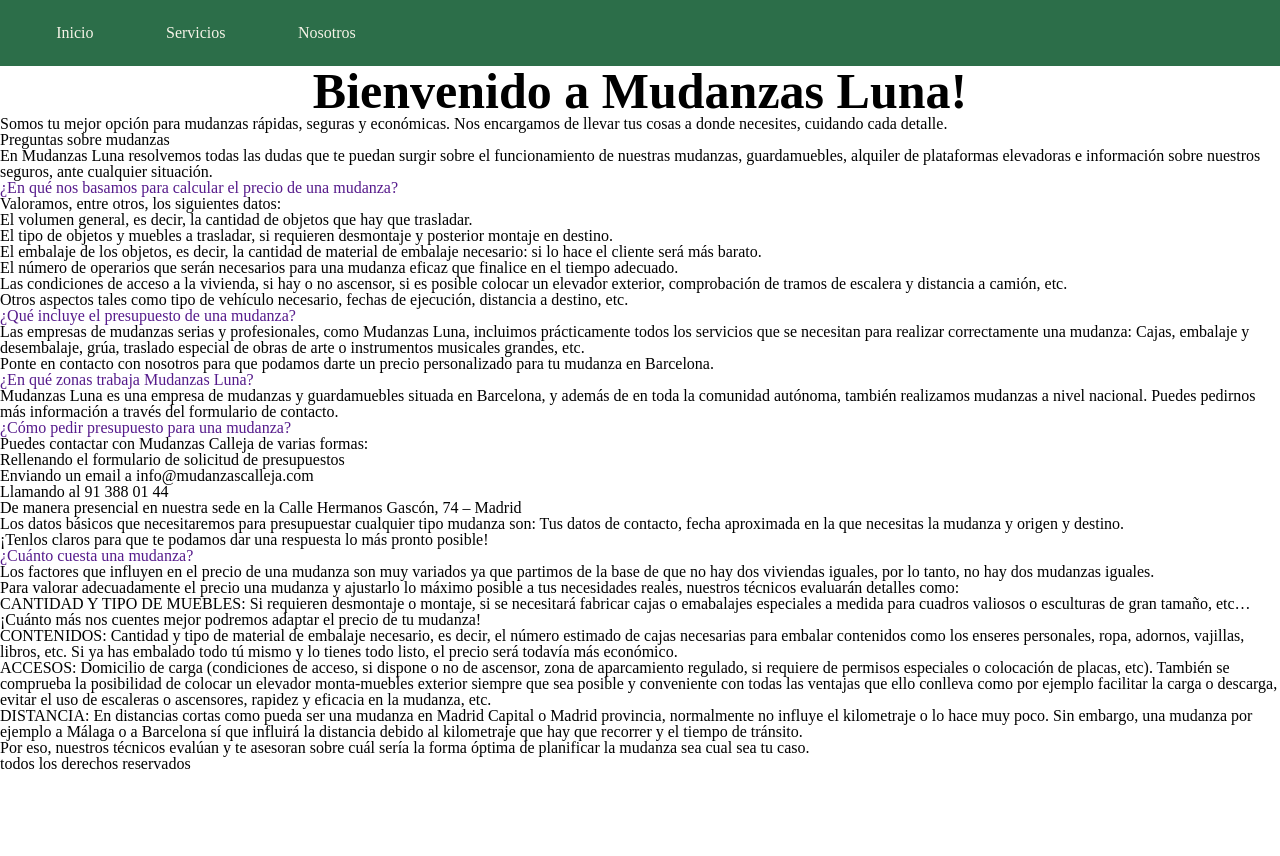
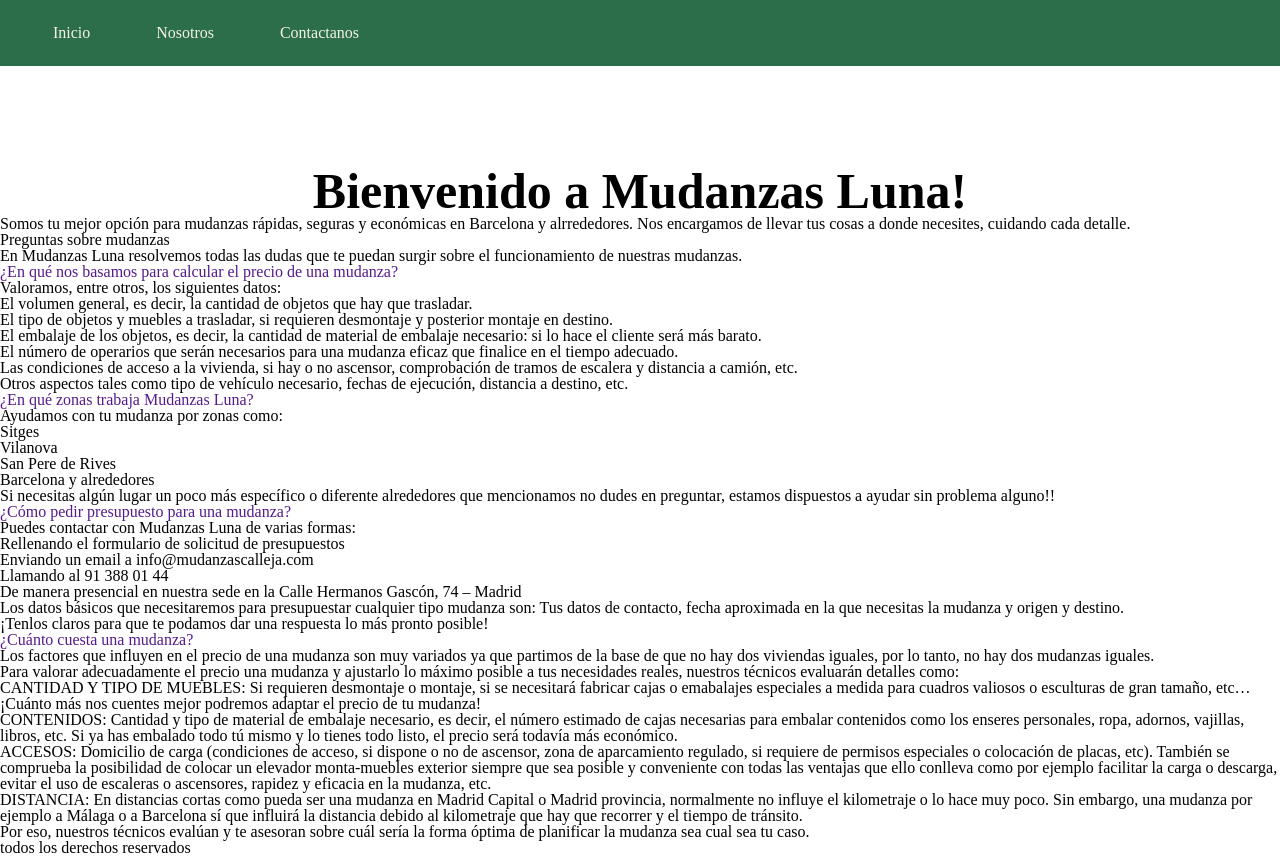
Before and after one commit to AdrianGF3/MudanzaLuna, a PHP site: page /apartados/nosotros.php in a window 1280 px wide. Before the commit the page ends 769 px from the top, so only its background shows below. Run offline with PHP 8.4, Linux system fonts and the light colour scheme.

Commit message:
se agregó nuevo contenido

```diff
--- a/apartados/nosotros.php
+++ b/apartados/nosotros.php
@@ -4,7 +4,7 @@
 <head>
     <meta charset="UTF-8">
     <meta name="viewport" content="width=device-width, initial-scale=1.0">
-    <title>nosotros</title>
+    <title>Nosotros</title>
     <link rel="stylesheet" href="../css/reset.css">
     <link rel="stylesheet" href="../css/main.css">
 </head>
@@ -14,8 +14,8 @@
         <nav>
             <ul>
                 <li><a href="" class="navMenu">Inicio</a></li>
-                <li><a href="" class="navMenu">Servicios</a></li>
                 <li><a href="" class="navMenu">Nosotros</a></li>
+                <li><a href="" class="navMenu">Contactanos</a></li>
             </ul>
         </nav>
     </header>
@@ -23,7 +23,7 @@
         <section id="inicio">
             <div class="containerTitulo">
                 <h2>Bienvenido a Mudanzas Luna!</h2>
-                <p>Somos tu mejor opción para mudanzas rápidas, seguras y económicas. Nos encargamos de llevar tus cosas a donde necesites, cuidando cada detalle.</p>
+                <p>Somos tu mejor opción para mudanzas rápidas, seguras y económicas en Barcelona y alrrededores. Nos encargamos de llevar tus cosas a donde necesites, cuidando cada detalle.</p>
             </div>
         </section>
         <section class="FAQ1">
@@ -31,7 +31,7 @@
                 <h1>Preguntas sobre mudanzas</h1>
             </div>
             <div class="PreguntaBloqueTexto">
-                <p>En Mudanzas Luna resolvemos todas las dudas que te puedan surgir sobre el funcionamiento de nuestras mudanzas, guardamuebles, alquiler de plataformas elevadoras e información sobre nuestros seguros, ante cualquier situación.</p>
+                <p>En Mudanzas Luna resolvemos todas las dudas que te puedan surgir sobre el funcionamiento de nuestras mudanzas.</p>
             </div>
         </section>
         <section class="FAQ2">
@@ -46,18 +46,9 @@
                         <li>El <strong>tipo de objetos y muebles a trasladar</strong>, si requieren desmontaje y posterior montaje en destino.</li>
                         <li>El <strong>embalaje de los objetos</strong>, es decir, la cantidad de material de embalaje necesario: si lo hace el cliente será más barato.</li>
                         <li>El <strong>número de operarios</strong> que serán necesarios para una mudanza eficaz que finalice en el tiempo adecuado.</li>
-                        <li>Las <strong>condiciones de acceso a la vivienda</strong>, si hay o no ascensor, si es posible colocar un elevador exterior, comprobación de tramos de escalera y distancia a camión, etc.</li>
+                        <li>Las <strong>condiciones de acceso a la vivienda</strong>, si hay o no ascensor, comprobación de tramos de escalera y distancia a camión, etc.</li>
                         <li><strong>Otros aspectos</strong> tales como tipo de vehículo necesario, fechas de ejecución, distancia a destino, etc.</li>
                     </ul>
-                </div>
-            </article>
-            <article class="DesplegablePregunta">
-                <a href="" id="TituloPregunta">
-                    <h3>¿Qué incluye el presupuesto de una mudanza?</h3>
-                </a>
-                <div class="DesplegadoFAQ">
-                    <p>Las empresas de mudanzas serias y profesionales, como Mudanzas Luna, incluimos prácticamente todos los servicios que se necesitan para realizar correctamente una mudanza: Cajas, embalaje y desembalaje, grúa, traslado especial de obras de arte o instrumentos musicales grandes, etc.</p>
-                    <p>Ponte en contacto con nosotros para que podamos darte un precio personalizado para tu mudanza en Barcelona. </p>
                 </div>
             </article>
             <article class="DesplegablePregunta">
@@ -65,7 +56,14 @@
                     <h3>¿En qué zonas trabaja Mudanzas Luna?</h3>
                 </a>
                 <div class="DesplegadoFAQ">
-                    <p>Mudanzas Luna es una empresa de mudanzas y guardamuebles situada en Barcelona, y además de en toda la comunidad autónoma, también realizamos mudanzas a nivel nacional. Puedes pedirnos más información a través del formulario de contacto. </p>
+                    <p>Ayudamos con tu mudanza por zonas como:</p>
+                    <ul>
+                        <li>Sitges</li>
+                        <li>Vilanova</li>
+                        <li>San Pere de Rives</li>
+                        <li>Barcelona y alrededores</li>
+                    </ul>
+                    <p>Si necesitas algún lugar un poco más específico o diferente alrededores que mencionamos no dudes en preguntar, estamos dispuestos a ayudar sin problema alguno!!</p>
                 </div>
             </article>
             <article class="DesplegablePregunta">
@@ -73,7 +71,7 @@
                     <h3>¿Cómo pedir presupuesto para una mudanza?</h3>
                 </a>
                 <div class="DesplegadoFAQ">
-                    <p>Puedes contactar con Mudanzas Calleja de varias formas:
+                    <p>Puedes contactar con Mudanzas Luna de varias formas:
                     <ul>
                         <li>Rellenando el formulario de solicitud de presupuestos</li>
                         <li>Enviando un email a info@mudanzascalleja.com</li>
--- a/css/main.css
+++ b/css/main.css
@@ -59,9 +59,32 @@ header nav ul li a:hover {
 }
 
 /*Titulo*/
-.containerTitulo h2 {
+#inicio .containerTitulo h2 {
     text-align: center;
     font-size: 50px;
     font-weight: bold;
     color: rgb(0, 0, 0);
 }
+
+#TituloPregunta a h3 {
+    font-size: 15px;
+    display:none;
+    position:absolute;
+    top:100%;
+    left:0;
+    background:#eee;
+    padding:0;
+}
+
+.DesplegadoFAQ p ul li:hover > ul {
+    display:block;
+}
+
+main{
+    padding-top: 100px;
+    width: 100%;
+    height: 100%;
+    text-align: left;
+    justify-content: center;
+    box-sizing: border-box;
+}
--- a/index.php
+++ b/index.php
@@ -21,8 +21,8 @@
         <nav>
             <ul>
                 <li><a href="" class="navMenu">Inicio</a></li>
-                <li><a href="" class="navMenu">Servicios</a></li>
-                <li><a href="apartados/nosotros.php" class="navMenu">Nosotros</a></li>
+                <li><a href="" class="navMenu">Nosotros</a></li>
+                <li><a href="apartados/nosotros.php" class="navMenu">Contactanos</a></li>
             </ul>
         </nav>
     </header>
```
Also changed, not shown: apartados/contactanos.php (added, +25 -0 lines), apartados/servicios.php (deleted).
